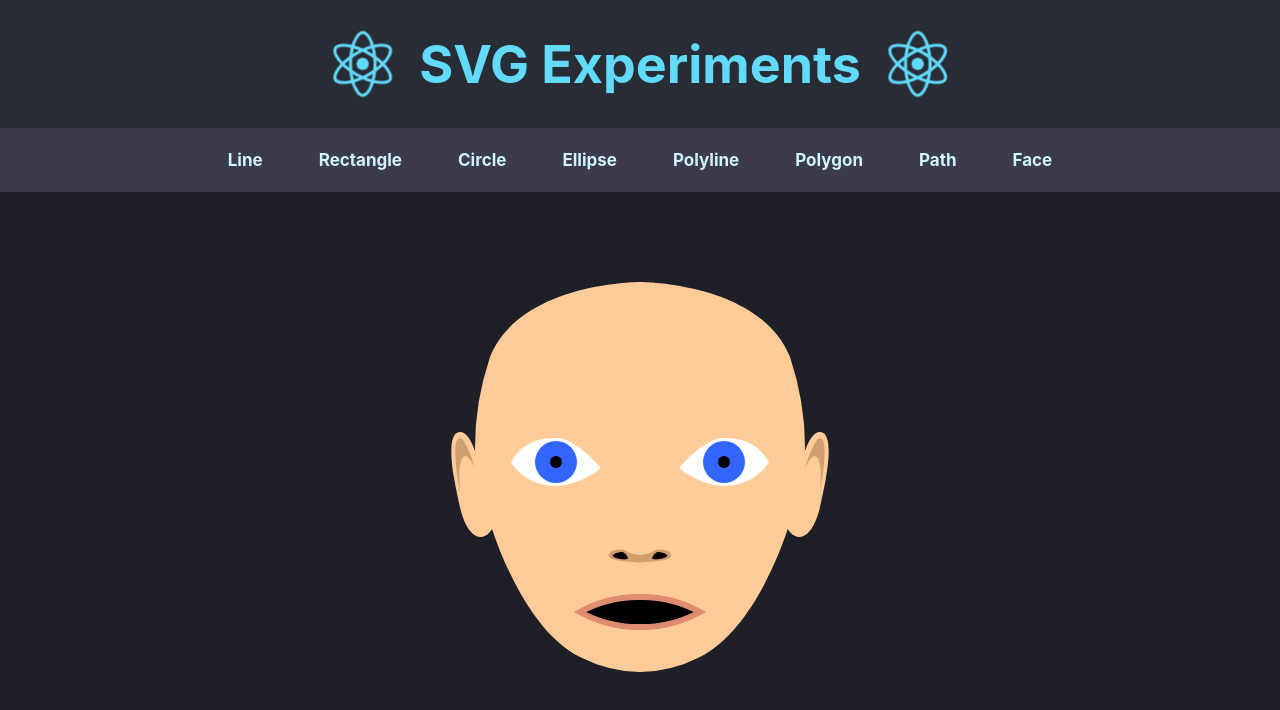
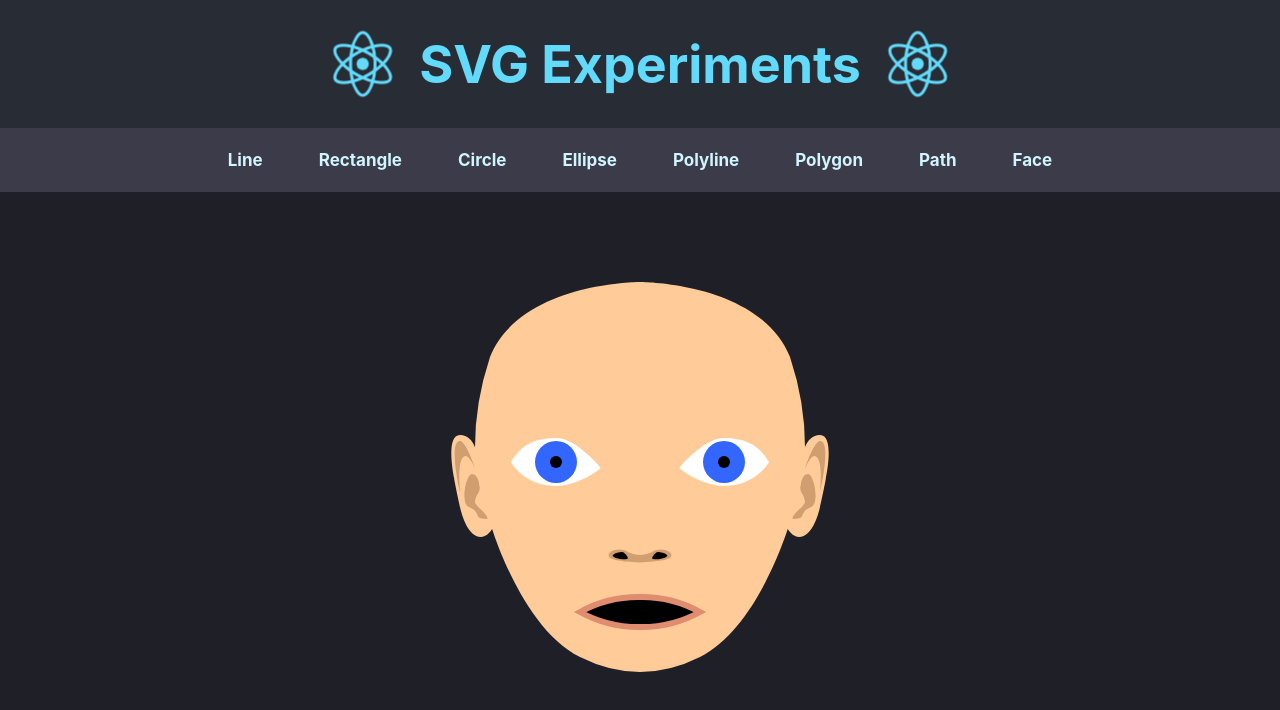
Before and after one commit to Xoadra/SVGExperiment, a React (Create React App) app: page /face in a window 1280 px wide. Shown: the top 710 px of the page. Built offline with nearby package versions, Linux system fonts and the light colour scheme.

Commit message:
Earhole shadow regions filled out and placed onto face

```diff
--- a/src/pages/Face.js
+++ b/src/pages/Face.js
@@ -12,32 +12,46 @@ const Face = () => {
                 <g className="face-head">
                     <g className="face-ears">
                         <path fill={plainSkinColor} d="M 23 45
-                            C 23 45, 22 40, 20 40
-                            C 17.5 40, 19 47.5, 19 47.5
+                            C 23 44, 22.5 40.5, 20 40.5
+                            C 17.5 40.5, 19 47.5, 19 47.5
                             C 19 48, 20 52.5, 20 52.5
                             C 20 52.5, 21 57.5, 23.5 57.5
                             C 25 57.5, 26 55, 26 55
                             V 45"
                         />
                         <path fill={plainSkinColor} d="M 77 45
-                            C 77 45, 78 40, 80 40
-                            C 82.5 40, 81 47.5, 81 47.5
+                            C 77 44, 77.5 40.5, 80 40.5
+                            C 82.5 40.5, 81 47.5, 81 47.5
                             C 81 48, 80 52.5, 80 52.5
                             C 80 52.5, 79 57.5, 76.5 57.5
                             C 75 57.5, 74 55, 74 55
                             V 45"
                         />
                         <path fill={shadowSkinColor} d="M 22.5 46
-                            C 22.5 46, 21 41, 20 41
-                            C 18.25 41, 20 50, 20 50
+                            C 22.5 46, 21 41.5, 20 41.5
+                            C 18 41.5, 20 50, 20 50
                             Q 19.5 44, 21 44
-                            Q 21.5 44, 22.5 46"
+                            Q 21.5 44, 22.5 46
+                            M 23.25 49
+                            Q 23 47, 22 47
+                            C 21 47, 20 52, 21.5 52.5
+                            C 22.5 53, 22.5 53, 23 54
+                            C 23 54, 23 54.5, 24.5 54.5
+                            C 25 54, 22.75 52.5, 22.5 51.75
+                            C 22.5 50.5, 23.5 50, 23.25 49"
                         />
                         <path fill={shadowSkinColor} d="M 77.5 46
-                            C 77.5 46, 79 41, 80 41
-                            C 81.75 41, 80 50, 80 50
+                            C 77.5 46, 79 41.5, 80 41.5
+                            C 82 41.5, 80 50, 80 50
                             Q 80.5 44, 79 44
-                            Q 78.5 44, 77.5 46"
+                            Q 78.5 44, 77.5 46
+                            M 76.75 49
+                            Q 77 47, 78 47
+                            C 79 47, 80 52, 78.5 52.5
+                            C 77.5 53, 77.5 53, 77 54
+                            C 77 54, 77 54.5, 75.5 54.5
+                            C 75 54, 77.25 52.5, 77.5 51.75
+                            C 77.5 50.5, 76.5 50, 76.75 49"
                         />
                     </g>
                     <path fill={plainSkinColor} d="M 50 15
```
